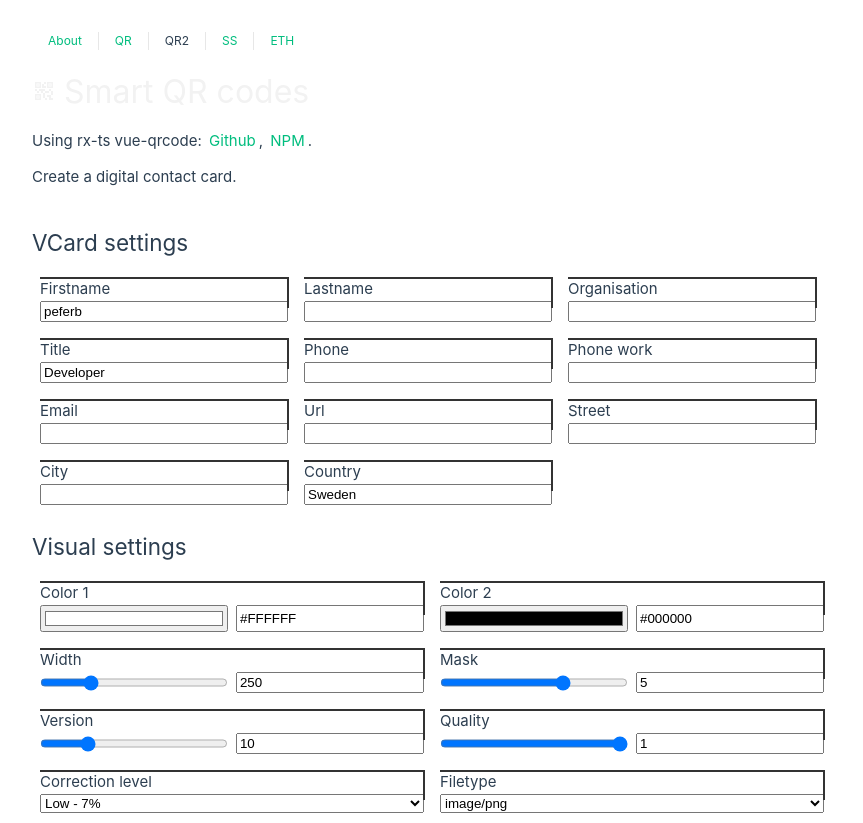
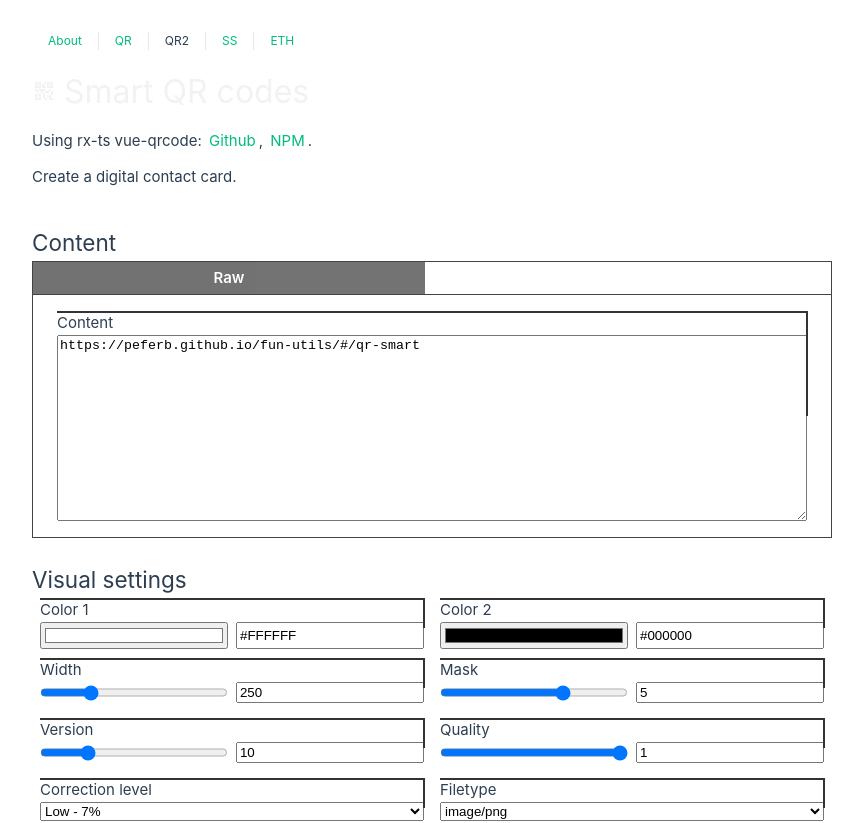
Before and after one commit to peferb/fun-utils, a Vue app: page /#/qr-smart in a window 1280 px wide. Shown: the top 823 px of the page, without its empty margins (0-863 px from the left). Built offline with nearby package versions, Linux system fonts and the light colour scheme.

Commit message:
Make tabs for switching between content input types

```diff
--- a/src/assets/main.css
+++ b/src/assets/main.css
@@ -28,7 +28,7 @@ h2 {
 }
 
 .half-box {
-  --top-space: 16px;
+  --top-space: 0;
   position: relative;
   min-height: 60px;
   padding-left: 8px;
--- a/src/components/Columns.vue
+++ b/src/components/Columns.vue
@@ -22,11 +22,12 @@ const props = defineProps({
   width: 100%;;
   display: flex;
   flex-wrap: wrap;
-}
-.columns-container >* {
-  display: flex;
-  flex-direction: column;
-  width: 50%;
+
+  >* {
+    display: flex;
+    flex-direction: column;
+    width: 50%;
+  }
 }
 
 @media (min-width: 1024px) {
--- /dev/null
+++ b/src/components/Tabs.vue
@@ -0,0 +1,68 @@
+<template>
+  <div class="tabs-container">
+    <div class="tabs">
+      <div
+        v-for="tab in tabs"
+        @click="handleClick(tab.value)"
+        :class="tab.value === modelValue ? 'active' : null"
+        class="tab">
+        {{ tab.label }}
+      </div>
+    </div>
+    <div class="slot-wrapper">
+      <slot name="default" />
+    </div>
+  </div>
+</template>
+
+<script setup>
+defineProps({
+  tabs: {
+    type: Array,
+    default: [
+      { label: 'label', value: 'tab' }
+    ]
+  }
+})
+
+const handleClick = val => emit('update:modelValue', val)
+
+const model = defineModel()
+const emit = defineEmits(['update:modelValue'])
+</script>
+
+<style>
+.tabs-container {
+}
+
+.tabs {
+  display: flex;
+  border: #444 1px solid;
+}
+
+.slot-wrapper {
+  border: #444 1px solid;
+  border-top: 0;
+  padding: 16px;
+}
+
+.tab {
+  flex-grow: 1;
+  text-align: center;
+  color: white;
+  font-weight: 600;
+  opacity: .75;
+  cursor: pointer;
+  padding: 4px 0;
+  background-color: transparent;
+
+  &.active {
+    cursor: default;
+    background-color: #444;
+  }
+
+  &:hover:not(.active) {
+    opacity: 1;
+  }
+}
+</style>
--- a/src/components/form/TextField.vue
+++ b/src/components/form/TextField.vue
@@ -4,6 +4,7 @@
     <textarea
       :id="id"
       v-model="model"
+      :rows="rows"
       style="resize: block"/>
   </div>
 </template>
@@ -18,6 +19,10 @@ const props = defineProps({
   id: {
     type: String,
     required: true
+  },
+  rows: {
+    type: Number,
+    default: 1
   }
 })
 </script>
--- a/src/views/QRSmartView.vue
+++ b/src/views/QRSmartView.vue
@@ -14,10 +14,20 @@
       Create a digital contact card.
     </p>
 
-    <h2>VCard settings</h2>
-    <div class="content-tab">
-      <VCardForm @input="setContent" />
-    </div>
+    <h2>Content</h2>
+    <Tabs
+      v-model="selectedContentTab"
+      :tabs="tabs">
+      <VCardForm
+        v-if="selectedContentTab === 'vcard'"
+        @input="setVCardInput"/>
+      <TextField
+        v-if="selectedContentTab === 'raw'"
+        v-model="rawInput"
+        id="raw-content-input"
+        :rows="12"
+        label="Content"/>
+    </Tabs>
 
     <h2>Visual settings</h2>
     <QrSettingsForm
@@ -44,9 +54,9 @@
     <button @click="showQrContent = !showQrContent" style="margin-right: 8px">
       Show QR content
     </button>
-    <pre
+    <div
       v-if="showQrContent"
-      class="data-url-output">{{ content }}</pre>
+      class="data-url-output">{{ content }}</div>
     <hr style="margin: 12px 0">
     <button @click="dataUrl.show = !dataUrl.show" style="margin-right: 8px">
       Show QR data
@@ -61,15 +71,23 @@
 </template>
 
 <script setup>
-import { inject, ref } from 'vue'
+import { computed, inject, ref } from 'vue'
 import PageTitle from '@/components/PageTitle.vue'
 import IconQRCode2 from '@/components/icons/IconQRCode2.vue'
 import VueQrcode from 'vue-qrcode'
 import VCardForm from '@/components/form/VCardForm.vue'
 import QrSettingsForm from '@/components/form/QrSettingsForm.vue'
+import Tabs from '@/components/Tabs.vue'
+import TextField from '@/components/form/TextField.vue'
 
 const errorCorrectionLevel = inject('errorCorrectionLevel')
+const rawInput = ref('https://peferb.github.io/fun-utils/#/qr-smart')
+const vCardInput = ref('')
+const showQrContent = ref(false)
+const selectedContentTab = ref('raw')
+const tabs = ref([{label: 'Raw', value: 'raw'}, {label: 'VCard', value: 'vcard'}])
 
+const content = computed(() => selectedContentTab.value === 'raw' ? rawInput.value : vCardInput.value)
 const setting = ref({
   maskPattern: 5,
   version: 10,
@@ -83,27 +101,18 @@ const setting = ref({
   quality: 1.0
 })
 
-const content = ref('')
-
 const dataUrl = ref({
   show: false,
   data: null
 })
 
-const showQrContent = ref(false)
-
-const setContent = val => content.value = val
+const setVCardInput = val => vCardInput.value = val
 </script>
 
 <style>
-.content-tab, .options-form {
-  display: flex;
-  flex-direction: column;
-}
-
 .data-url-output {
   line-break: anywhere;
-}
-@media (min-width: 1024px) {
+  font-family: monospace;
+  padding: 16px 0;
 }
 </style>
```
